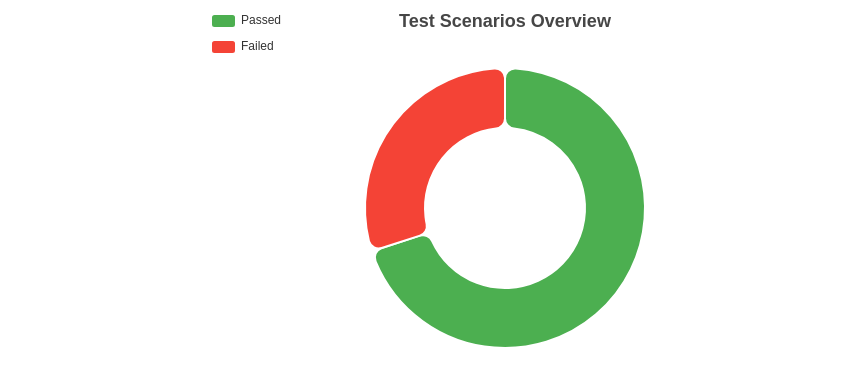
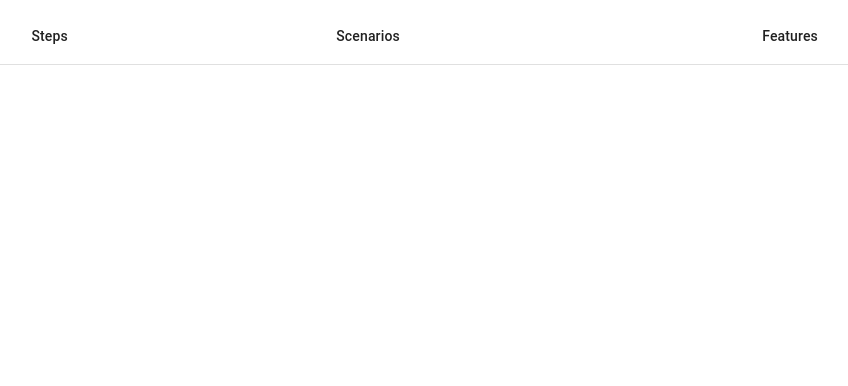
Before and after one commit to Codeyg12/test-view, a Next.js app: page / in a window 1280 px wide. Shown: the top 386 px of the page, without its empty margins (135-983 px from the left). Built offline with nearby package versions, Linux system fonts and the light colour scheme.

Commit message:
Creating table

```diff
--- /dev/null
+++ b/app/components/TestTable.tsx
@@ -0,0 +1,37 @@
+import { Table, TableCell, TableContainer, TableHead, TableRow } from "@mui/material";
+
+const TestTable = () => {
+    return (
+        <TableContainer className="w-full outline-emerald-400">
+            <Table stickyHeader>
+                <TableHead>
+                    <TableRow className="grid grid-flow-col w-full">
+                        <TableCell className="col-span-4"></TableCell>
+                        <TableCell className="col-span-3 border-x-2 border-black">Steps</TableCell>
+                        <TableCell className="col-span-2">Scenarios</TableCell>
+                        <TableCell className="col-span-1">Features</TableCell>
+                    </TableRow>
+                    {/* https://mui.com/material-ui/react-table/ */}
+                    {/* DATAGRID/DATATABLE */}
+
+                    {/* <TableRow>
+                        <TableCell>Feature</TableCell>
+                        <TableCell>Passed</TableCell>
+                        <TableCell>Failed</TableCell>
+                        <TableCell>Skipped</TableCell>
+                        <TableCell>Pending</TableCell>
+                        <TableCell>Undefined</TableCell>
+                        <TableCell>Total</TableCell>
+                        <TableCell>Passed</TableCell>
+                        <TableCell>Failed</TableCell>
+                        <TableCell>Total</TableCell>
+                        <TableCell>Duration</TableCell>
+                        <TableCell>Status</TableCell>
+                    </TableRow> */}
+                </TableHead>
+                </Table>
+        </TableContainer>
+    )
+}
+
+export default TestTable;
--- a/app/page.tsx
+++ b/app/page.tsx
@@ -2,6 +2,7 @@
 import GithubUsers from "./components/GithubUsers";
 import LineGraph from "./components/LineGraph";
 import PieChart from "./components/PieChart";
+import TestTable from "./components/TestTable";
 import TestScenariosChart from "./components/TestScenario";
 import TreeMap from "./components/TreeMap";
 
@@ -19,7 +20,8 @@ export default function Home() {
         <LineGraph />
       </div> */}
       {/* <TreeMap /> */}
-      <TestScenariosChart />
+      {/* <TestScenariosChart /> */}
+      <TestTable />
     </>
   );
 }
```
